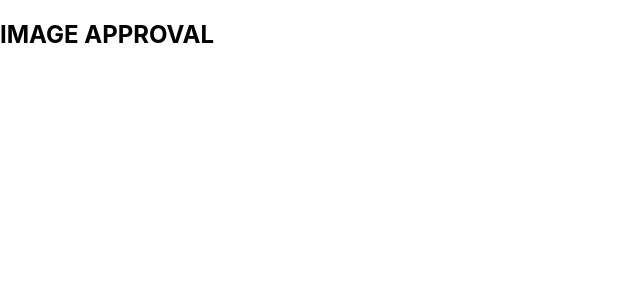
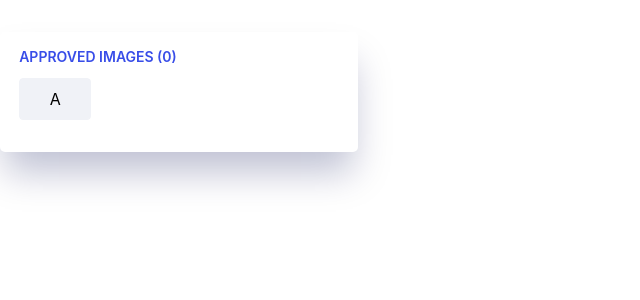
Before and after one commit to devjasim/image-approval-app, a React (Create React App) app: page / in a window 1280 px wide. Shown: the top 300 px of the page, without its empty margins (0-640 px from the left). Built offline with nearby package versions, Linux system fonts and the light colour scheme.

Commit message:
Added redux and styled components and container styled

```diff
--- a/package.json
+++ b/package.json
@@ -10,9 +10,14 @@
     "@types/node": "^16.11.25",
     "@types/react": "^17.0.39",
     "@types/react-dom": "^17.0.11",
+    "@types/react-redux": "^7.1.22",
+    "@types/styled-components": "^5.1.23",
     "react": "^17.0.2",
     "react-dom": "^17.0.2",
+    "react-redux": "^7.2.6",
     "react-scripts": "5.0.0",
+    "redux": "^4.1.2",
+    "styled-components": "^5.3.3",
     "typescript": "^4.5.5",
     "web-vitals": "^2.1.4"
   },
--- a/src/App.tsx
+++ b/src/App.tsx
@@ -1,10 +1,11 @@
-import React from "react";
+import { ContentWrapper } from "./Components/StyledComponents";
+import Paper from "./Components/Content";
 
 function App() {
   return (
-    <div className="App">
-      <h2>IMAGE APPROVAL</h2>
-    </div>
+    <ContentWrapper>
+      <Paper />
+    </ContentWrapper>
   );
 }
 
--- /dev/null
+++ b/src/Components/Content/index.tsx
@@ -0,0 +1,74 @@
+import React, { useState } from "react";
+import { ImageProp } from "../../models/";
+import { AllState } from "../models";
+import { NavigateIcon, Thumb, ImageList, Title } from "../StyledComponents";
+import { useSelector } from "react-redux";
+
+const ApprovedImage = (props: any) => {
+  const { approvedList } = useSelector((state: AllState) => state.list);
+
+  const { fetchImage } = props;
+
+  const [showLeftArrow, setShowLeftArrow] = useState<boolean>(false);
+  const [showRightArrow, setShowRightArrow] = useState<boolean>(true);
+
+  const handleScrollImage = (direction: string) => {
+    const container = document.querySelector(".wrapper");
+    let scrollCompleted = 0;
+
+    if (container) {
+      const scrollWidth = container.scrollWidth;
+
+      direction === "right" && setShowLeftArrow(true);
+      container.scrollLeft <= 0 && setShowLeftArrow(false);
+      scrollWidth <= container.scrollLeft + 253
+        ? setShowRightArrow(false)
+        : setShowRightArrow(true);
+
+      let slideVar = setInterval(function () {
+        if (direction === "left") {
+          container.scrollLeft -= 10;
+        } else {
+          container.scrollLeft += 10;
+        }
+        scrollCompleted += 10;
+        if (scrollCompleted >= 100) {
+          window.clearInterval(slideVar);
+        }
+      }, 50);
+    }
+  };
+
+  return (
+    <>
+      <Title>Approved Images ({approvedList.length})</Title>
+      <ImageList>
+        {showLeftArrow && (
+          <NavigateIcon left onClick={() => handleScrollImage("left")}>
+            A
+          </NavigateIcon>
+        )}
+        <div className="wrapper">
+          {approvedList.length === 0 ? (
+            <Thumb width="70" height="40" className="add">
+              A
+            </Thumb>
+          ) : (
+            approvedList.map((item: ImageProp) => (
+              <Thumb width="70" height="40" key={item.id}>
+                <img src={item.url} alt="Approved" />
+              </Thumb>
+            ))
+          )}
+        </div>
+        {approvedList.length >= 4 && showRightArrow && (
+          <NavigateIcon onClick={() => handleScrollImage("right")}>
+            A
+          </NavigateIcon>
+        )}
+      </ImageList>
+    </>
+  );
+};
+
+export default ApprovedImage;
--- /dev/null
+++ b/src/Components/StyledComponents/index.ts
@@ -0,0 +1,173 @@
+import styled from "styled-components";
+
+const color = {
+  primary: "#384de8",
+  secondary: "#F0F2F7",
+  black: "#454545",
+  gray: "#E3E8F0",
+};
+
+export const Container = styled.div`
+  width: 100%;
+  min-height: 100vh;
+  background-color: ${color.primary};
+  display: flex;
+  align-items: center;
+  justify-content: center;
+`;
+
+export const ContentWrapper = styled.div`
+  background-color: #fff;
+  box-shadow: 0 25px 35px -5px rgba(0, 10, 82, 25%);
+  border-radius: 5px;
+  padding: 1rem 1.2rem;
+  width: 320px;
+  margin: 0 auto;
+  margin: 2rem 0;
+`;
+
+export const Title = styled.h2`
+  font-size: 0.875rem;
+  font-weight: 600;
+  text-transform: uppercase;
+  color: ${color.primary};
+  margin: 0;
+`;
+
+export const Heading = styled.div`
+  border-bottom: 1px solid ${color.secondary};
+  padding: 0 1rem 0.5rem 1rem;
+  margin: 0 -1rem 1.5rem;
+`;
+
+export const ImageList = styled.div`
+  margin: 0.8rem 0 1rem;
+  display: flex;
+  align-items: center;
+  flex-wrap: nowrap;
+  div.wrapper {
+    width: 100%;
+    overflow-x: auto;
+    display: flex;
+    align-items: center;
+    gap: 0.6rem;
+    scrollbar-width: none;
+    &::-webkit-scrollbar {
+      display: none;
+    }
+  }
+`;
+
+interface NavProp {
+  left?: boolean;
+}
+
+export const NavigateIcon = styled.div`
+  margin-left: ${(props: NavProp) => (props.left ? "-0.5rem" : ".2rem")};
+  margin-right: ${(props: NavProp) => (props.left ? ".2rem" : "-0.5rem")};
+  svg {
+    color: ${color.primary};
+    font-size: 1.2rem;
+    cursor: pointer;
+    user-select: none;
+  }
+`;
+
+interface ThumbProp {
+  width?: string;
+  height?: string;
+}
+
+export const Thumb = styled.div`
+  min-width: ${(props: ThumbProp) =>
+    props?.width ? `${props.width}px` : "100%"};
+  height: ${(props: ThumbProp) =>
+    props?.height ? `${props.height}px` : "auto"};
+  border-radius: 4px;
+  border: 1px solid ${color.secondary};
+  position: relative;
+  transition: 0.3s all ease-in-out;
+  &::after {
+    content: "";
+    width: 100%;
+    height: 100%;
+    background-color: rgba(55, 77, 232, 0.8);
+    position: absolute;
+    top: 0;
+    left: 0;
+    border-radius: 4px;
+    transition: 0.3s all ease-in-out;
+  }
+  img {
+    width: 100%;
+    object-fit: cover;
+    border-radius: 4px;
+    height: 100%;
+  }
+  &.add {
+    background: ${color.secondary};
+    display: flex;
+    align-items: center;
+    justify-content: center;
+    &::after {
+      content: none;
+    }
+    svg {
+      font-size: 1.6rem;
+      color: ${color.gray};
+      cursor: pointer;
+    }
+  }
+  &.add.large {
+    svg {
+      font-size: 5rem;
+    }
+  }
+`;
+
+export const PreviewImage = styled.div`
+  margin: 1.5rem 0 1rem 0;
+  padding: 1.5rem 0;
+  border-top: 1px solid ${color.secondary};
+  border-bottom: 1px solid ${color.secondary};
+`;
+
+export const Buttons = styled.div`
+  display: flex;
+  gap: 1.5rem;
+  align-items: center;
+  margin-top: 1rem;
+  justify-content: center;
+  margin-bottom: 4rem;
+`;
+
+export const Button = styled.button`
+  padding: 0.8rem 3rem;
+  border-radius: 25px;
+  line-height: 0;
+  font-size: 1.2rem;
+  border: 0;
+  margin: 0;
+  color: #fff;
+  text-transform: uppercase;
+  cursor: pointer;
+  width: 100%;
+  background-color: ${(props) =>
+    props.color === "primary" ? color.primary : color.black};
+`;
+
+export const ShortDes = styled.p`
+  font-size: 0.875rem;
+  font-wieght: 300;
+  margin-top: 1rem;
+  color: #9b9b9b;
+  text-align: center;
+  line-height: 1.4;
+  margin: 0 0 7px 0;
+  span {
+    font-size: 1.4rem;
+    font-weight: 700;
+    line-height: 0;
+    color: ${color.gray};
+  }
+`;
--- /dev/null
+++ b/src/Components/models/index.ts
@@ -0,0 +1,4 @@
+import { ImageState } from "../../models";
+export interface AllState {
+  list: ImageState;
+}
--- /dev/null
+++ b/src/appRedux/reducers/imageSlice.ts
@@ -0,0 +1,30 @@
+const initialState = {
+  approvedList: [],
+  rejectedList: [],
+};
+
+const imageSliceReducer = (state = initialState, action: any) => {
+  switch (action.type) {
+    case "SET_APPROVED_IMAGE":
+      const { id, url } = action.payload;
+      return {
+        ...state,
+        approvedList: [
+          ...state.approvedList,
+          {
+            id: id,
+            url: url,
+          },
+        ],
+      };
+    case "SET_REJECTED_IMAGE":
+      return {
+        ...state,
+        rejectedList: [...state.rejectedList, action.payload],
+      };
+    default:
+      return state;
+  }
+};
+
+export default imageSliceReducer;
--- /dev/null
+++ b/src/appRedux/reducers/index.ts
@@ -0,0 +1,8 @@
+import imageSLiceReducer from "./imageSlice";
+import { combineReducers } from "redux";
+
+const rootReducer = combineReducers({
+  list: imageSLiceReducer,
+});
+
+export default rootReducer;
--- /dev/null
+++ b/src/appRedux/store.ts
@@ -0,0 +1,30 @@
+import rootReducer from "./reducers";
+import { createStore } from "redux";
+
+const saveToLocalStorage = (state: any) => {
+  try {
+    localStorage.setItem("state", JSON.stringify(state));
+  } catch (e) {
+    console.error(e);
+  }
+};
+
+const loadFromLocalStorage = () => {
+  try {
+    const stateStr = localStorage.getItem("state");
+    return stateStr ? JSON.parse(stateStr) : undefined;
+  } catch (e) {
+    console.error("e", e);
+    return undefined;
+  }
+};
+
+const persistedStore = loadFromLocalStorage();
+
+const store = createStore(rootReducer, persistedStore);
+
+store.subscribe(() => {
+  saveToLocalStorage(store.getState());
+});
+
+export default store;
--- a/src/index.tsx
+++ b/src/index.tsx
@@ -2,12 +2,14 @@ import React from "react";
 import ReactDOM from "react-dom";
 import "./index.css";
 import App from "./App";
-import reportWebVitals from "./reportWebVitals";
+import { Provider } from "react-redux";
+import store from "./appRedux/store";
 
 ReactDOM.render(
   <React.StrictMode>
-    <App />
+    <Provider store={store}>
+      <App />
+    </Provider>
   </React.StrictMode>,
   document.getElementById("root")
 );
-reportWebVitals();
--- /dev/null
+++ b/src/models/index.ts
@@ -0,0 +1,9 @@
+export interface ImageProp {
+  id: string;
+  url: string;
+}
+
+export interface ImageState {
+  approvedList: [];
+  rejectedList: [];
+}
```
Also changed, not shown: 1 other file (tests, documents, lock files or other folders).
